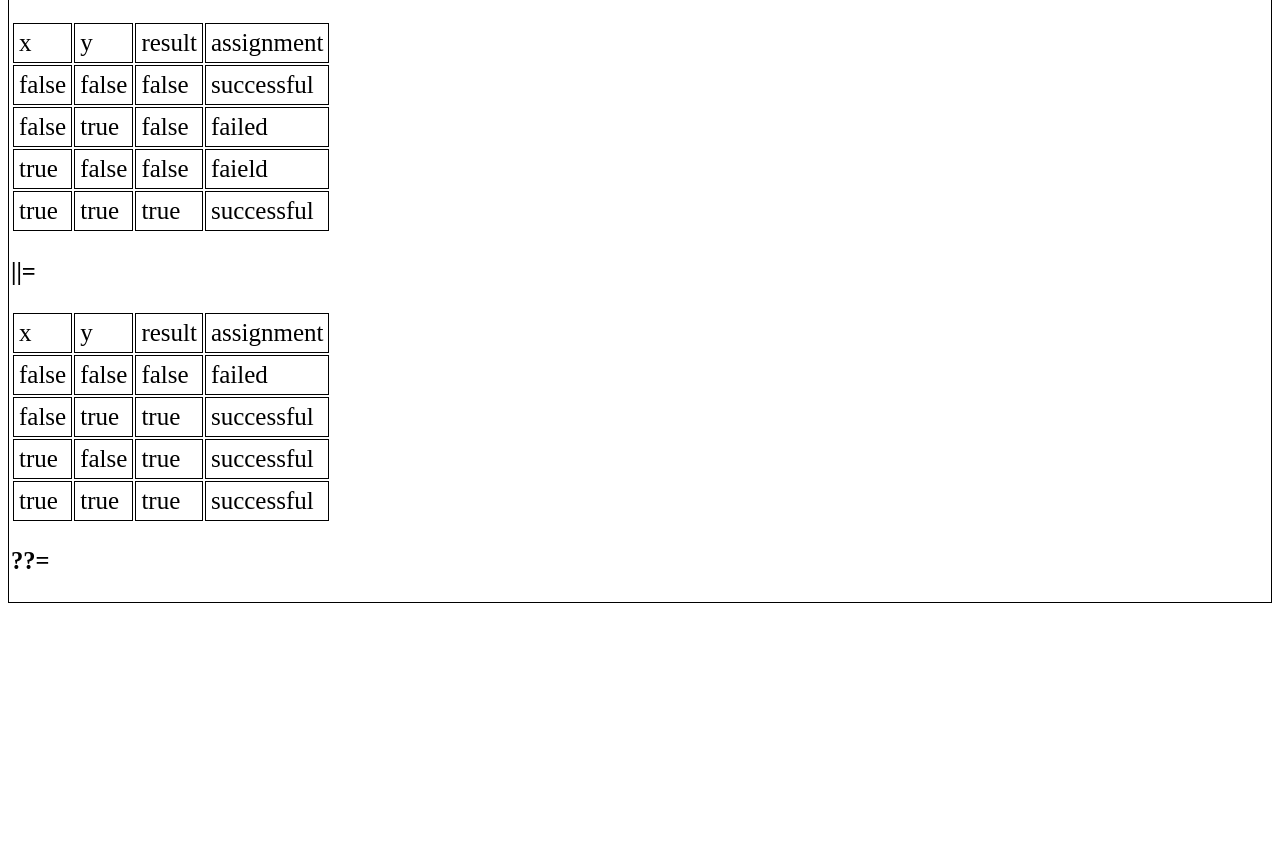
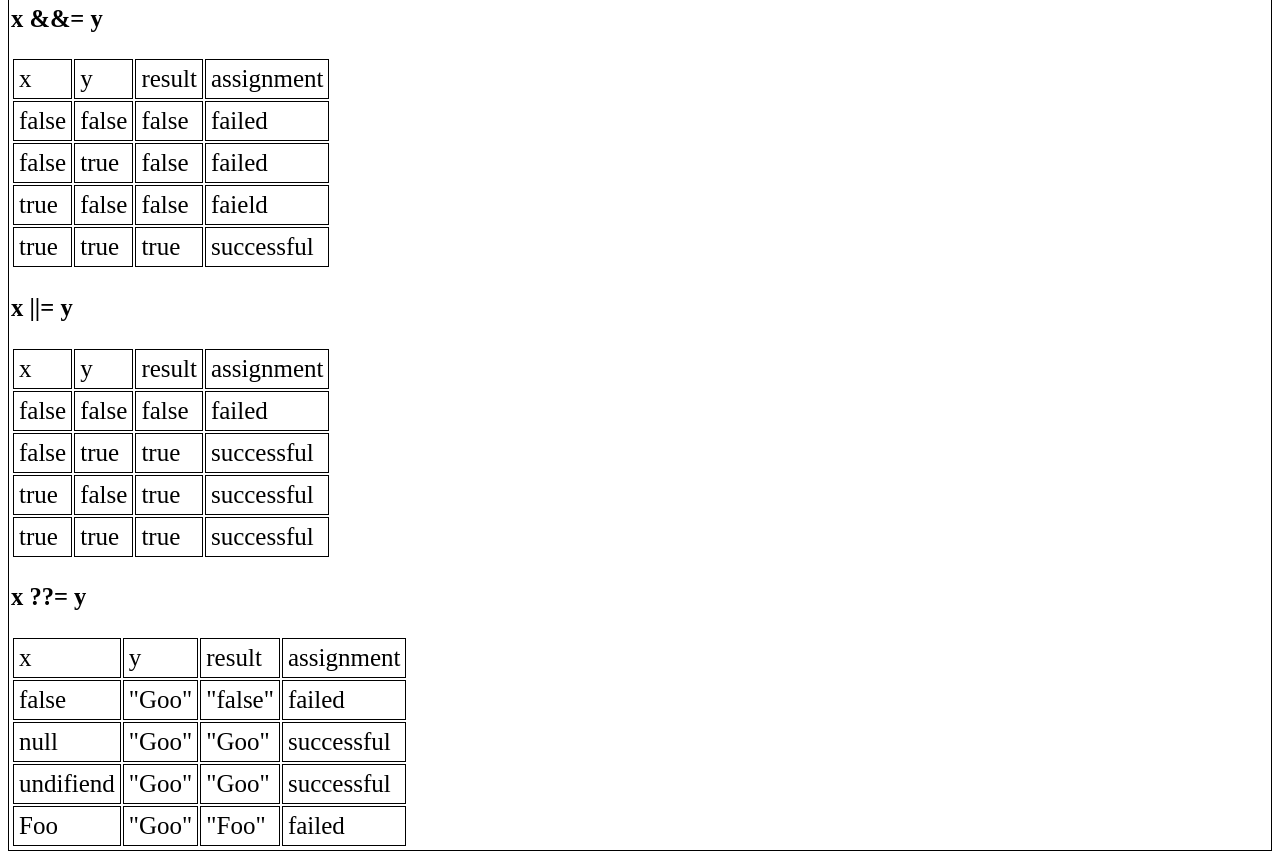
Before and after one commit to aviadgawl/JavaScriptLab, a website: page public/ECMAScript2021/index.html in a window 1280 px wide. Shown: the part 421-1280 px from the top of the page. Before the commit the page ends 1032 px from the top, so only its background shows below. Drawn offline with Linux system fonts and the light colour scheme.

Commit message:
adding new logical assignment and chaninging the pages html files to index

```diff
--- a/public/ECMAScript2021/ECMAScript2021.html
+++ b/public/ECMAScript2021/index.html
@@ -14,10 +14,11 @@
         <h2>String.protype.replaceAll</h2>
         <div>const beforeString = "aaaddddcccaaaa";</div>
         <div>const afterString = beforeString.replaceAll('a','1');</div>
+        <div>result: "<span id="replaceAll"></span>"</div>
     </div>
     <div>
         <h2>Logical assignment operator</h2>
-        <h3>&&=</h3>
+        <h3>x &&= y</h3>
         <table>
             <tr>
                 <td>x</td>
@@ -29,7 +30,7 @@
                 <td>false</td>
                 <td>false</td>
                 <td id="x1And"></td>
-                <td>successful</td>
+                <td>failed</td>
             </tr>
             <tr>
                 <td>false</td>
@@ -50,7 +51,7 @@
                 <td>successful</td>
             </tr>
         </table>
-        <h3>||=</h3>
+        <h3>x ||= y</h3>
         <table>
             <tr>
                 <td>x</td>
@@ -83,7 +84,39 @@
                 <td>successful</td>
             </tr>
         </table>
-        <h3>??=</h3>
+        <h3>x ??= y</h3>
+        <table>
+            <tr>
+                <td>x</td>
+                <td>y</td>
+                <td>result</td>
+                <td>assignment</td>
+            </tr>
+            <tr>
+                <td>false</td>
+                <td>"Goo"</td>
+                <td>"<span id="x1Null"></span>"</td>
+                <td>failed</td>
+            </tr>
+            <tr>
+                <td>null</td>
+                <td>"Goo"</td>
+                <td>"<span id="x2Null"></span>"</td>
+                <td>successful</td>
+            </tr>
+            <tr>
+                <td>undifiend</td>
+                <td>"Goo"</td>
+                <td>"<span id="x3Null"></span>"</td>
+                <td>successful</td>
+            </tr>
+            <tr>
+                <td>Foo</td>
+                <td>"Goo"</td>
+                <td>"<span id="x4Null"></span>"</td>
+                <td>failed</td>
+            </tr>
+        </table>
     </div>
     <script>
         // Numberic separators
@@ -92,6 +125,7 @@
         // String.protype.replaceAll
         const beforeString = 'aaaddddcccaaaa';
         const afterString = beforeString.replaceAll('a', '1');
+        document.getElementById('replaceAll').innerText = afterString;
 
         // Logical assignment operators
         // And & Equals (&&=)
@@ -115,7 +149,7 @@
         x4And &&= y4And;
         document.getElementById('x4And').innerText = x4And;
 
-        // And & Equals (&&=)
+        // Or & Equals (&&=)
         let x1Or = false;
         let y1Or = false;
         x1Or ||= y1Or;
@@ -135,6 +169,27 @@
         let y4Or = true;
         x4Or ||= y4Or;
         document.getElementById('x4Or').innerText = x4Or;
+
+        // Nullish Coalescing & Equals (??=)
+        let x1Null = false;
+        let y1Null = 'Goo';
+        x1Null ??= y1Null;
+        document.getElementById('x1Null').innerText = x1Null;
+
+        let x2Null = null;
+        let y2Null = 'Goo';
+        x2Null ??= y2Null;
+        document.getElementById('x2Null').innerText = x2Null;
+
+        let x3Null = undefined;
+        let y3Null = 'Goo';
+        x3Null ??= y3Null;
+        document.getElementById('x3Null').innerText = x3Null;
+
+        let x4Null = 'Foo';
+        let y4Null = 'Goo';
+        x4Null ??= y4Null;
+        document.getElementById('x4Null').innerText = x4Null;
     </script>
 </body>
 
```
Also changed, not shown: public/index.html (+11 -5 lines), public/async-await/index.html (renamed from public/async-await/async.html), public/browser101/index.html (renamed from public/browser101/browser101.html), public/web-worker/index.html (renamed from public/web-worker/web-worker.html).
